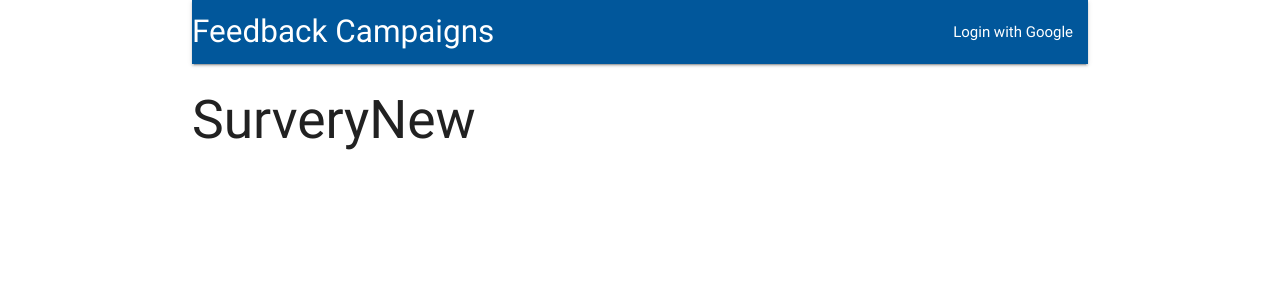
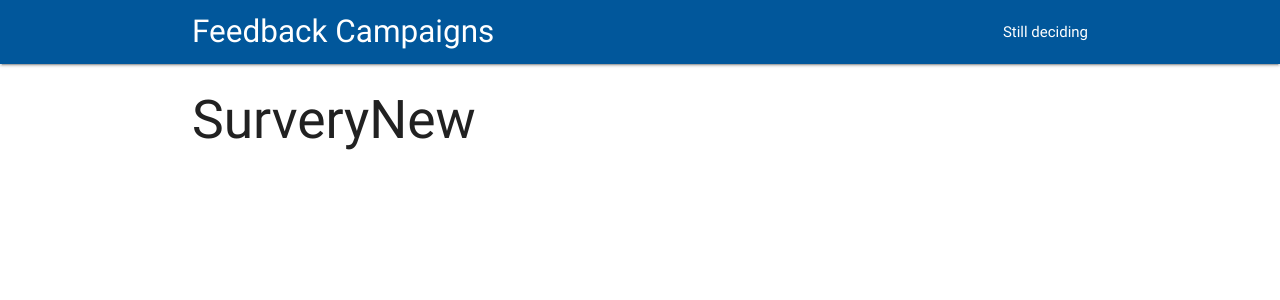
Before and after one commit to BradleyJHumble/FeedbackCampaigns, a React (Create React App) app in the folder client/: page /surveys/new in a window 1280 px wide. Shown: the top 300 px of the page. Built offline with nearby package versions, Linux system fonts and the light colour scheme; no server answers.

Commit message:
Accessing State in the Header

```diff
--- a/client/src/actions/index.js
+++ b/client/src/actions/index.js
@@ -7,4 +7,4 @@ export const fetchUser = () => async dispatch => {
 	dispatch({ type: FETCH_USER, payload: res.data });
 };
 
-{/* res repersents the response from axios */}
+/* res repersents the response from axios */
--- a/client/src/components/App.js
+++ b/client/src/components/App.js
@@ -17,14 +17,15 @@ class App extends Component {
 
 	render() {
 		return (
-			<div className="container">
+			<div >
 			  <BrowserRouter>
 			  <div>
 			  	<Header />
+			  	<div className="container">
 			  	<Route exact path="/" component={Landing} />
 			  	<Route exact path="/surveys" component={Dashboard} />
 			  	<Route exact path="/surveys/new" component={SurveryNew} />
-
+			  	</div>
 			  </div>
 			  </BrowserRouter>
 			</div>
--- a/client/src/components/Header.js
+++ b/client/src/components/Header.js
@@ -1,22 +1,39 @@
 import React, { Component } from 'react';
+import { connect } from 'react-redux';
 
 class Header extends Component { // simple for testing
+	renderContent(){
+		switch(this.props.auth) {
+			case null:
+				return 'Still deciding';
+			case false:
+				return 'Im logged out';
+			default:
+				return 'Im logged in';
+
+		}
+	}
+
 	render() {
 		return (
 				<nav>
-					<div  className= "nav-wrapper  light-blue darken-4">
-					<a className="left brand-logo">
+					<div  className= "nav-wrapper light-blue darken-4">
+					<div className="container">
+					<a className=" left brand-logo">
 					Feedback Campaigns
 					</a> {/* ends left brand-logo */}
 					<ul className="right">
-						<li>
-							<a> Login with Google </a>
-						</li>
+						{this.renderContent()}
 					</ul>
+					</div>
 					</div> {/* ends nav-wrapper */}
 				</nav>
 		);
 	}
 }
 
-export default Header;
+function mapStateToProps({auth}){
+	return { auth };
+};
+
+export default connect(mapStateToProps)(Header);
```
